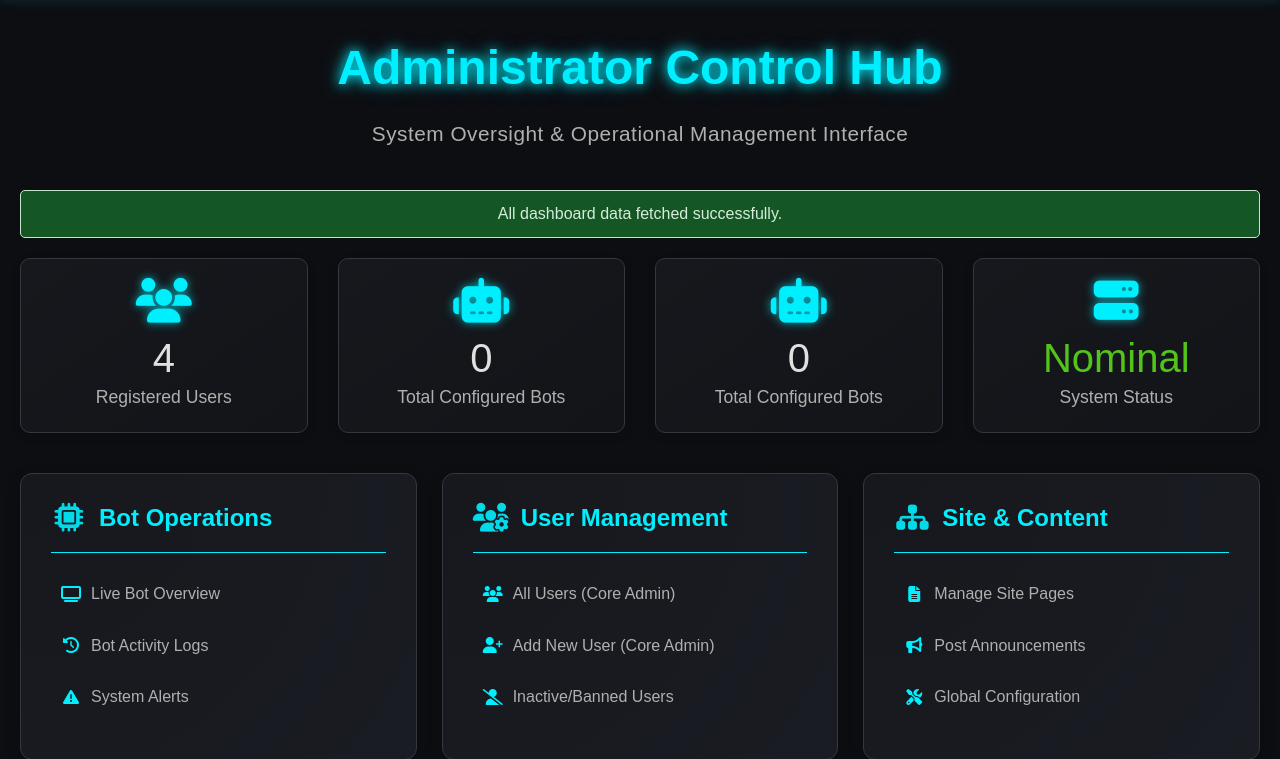
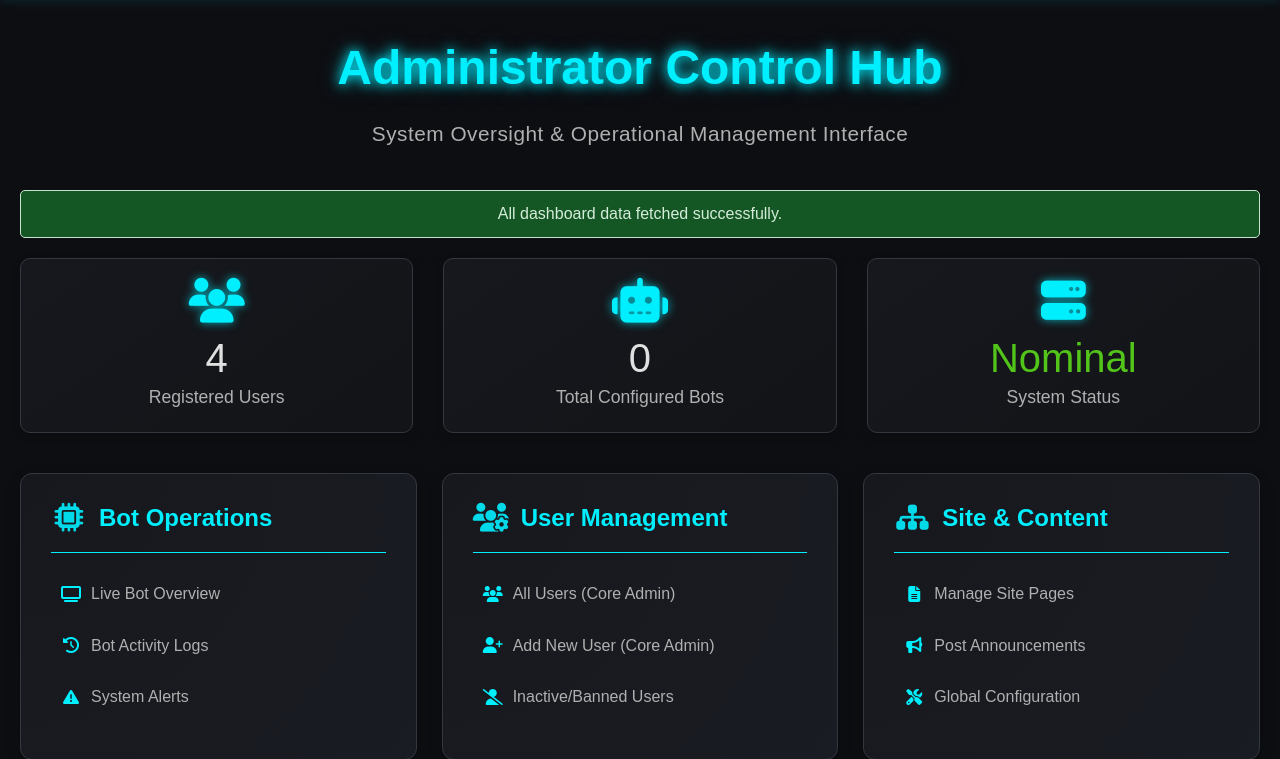
Before and after one commit to Gus-Jacobs/Pegumaxinc, a Django app: page /admin-dashboard/ in a window 1280 px wide. Shown: the part 71-830 px from the top of the page. Run offline with Django 5.2, Linux system fonts and the light colour scheme; a user stored in the database is signed in; data comes from the database, SQL or seed files in the repository; data that the repository does not hold is empty; parts of the project's set-up code (start-up, migrations or seed data) failed here and were passed over.

Commit message:
Update admin_dashboard.html

```diff
--- a/pegumax_project/templates/main_site/admin_dashboard.html
+++ b/pegumax_project/templates/main_site/admin_dashboard.html
@@ -195,7 +195,7 @@
         <div class="stats-grid">
             <div class="stat-card"><i class="fas fa-users"></i> <span class="stat-value" id="total-users">{{ total_users_count|default:"0" }}</span> <span class="stat-label">Registered Users</span></div>
             <div class="stat-card"><i class="fas fa-robot"></i> <span class="stat-value" id="total-bots">{{ total_configured_bots_count|default:"0" }}</span> <span class="stat-label">Total Configured Bots</span></div>
-            <div class="stat-card"><i class="fas fa-robot"></i> <span class="stat-value" id="total-bots">{{ total_configured_bots_count|default:"0" }}</span> <span class="stat-label">Total Configured Bots</span></div>            <div class="stat-card"><i class="fas fa-server"></i> <span class="stat-value" id="server-status" style="color: var(--success-color);">Nominal</span> <span class="stat-label">System Status</span></div>
+            <div class="stat-card"><i class="fas fa-server"></i> <span class="stat-value" id="server-status" style="color: var(--success-color);">Nominal</span> <span class="stat-label">System Status</span></div>
         </div>
 
         <div class="dashboard-sections-grid">
```
